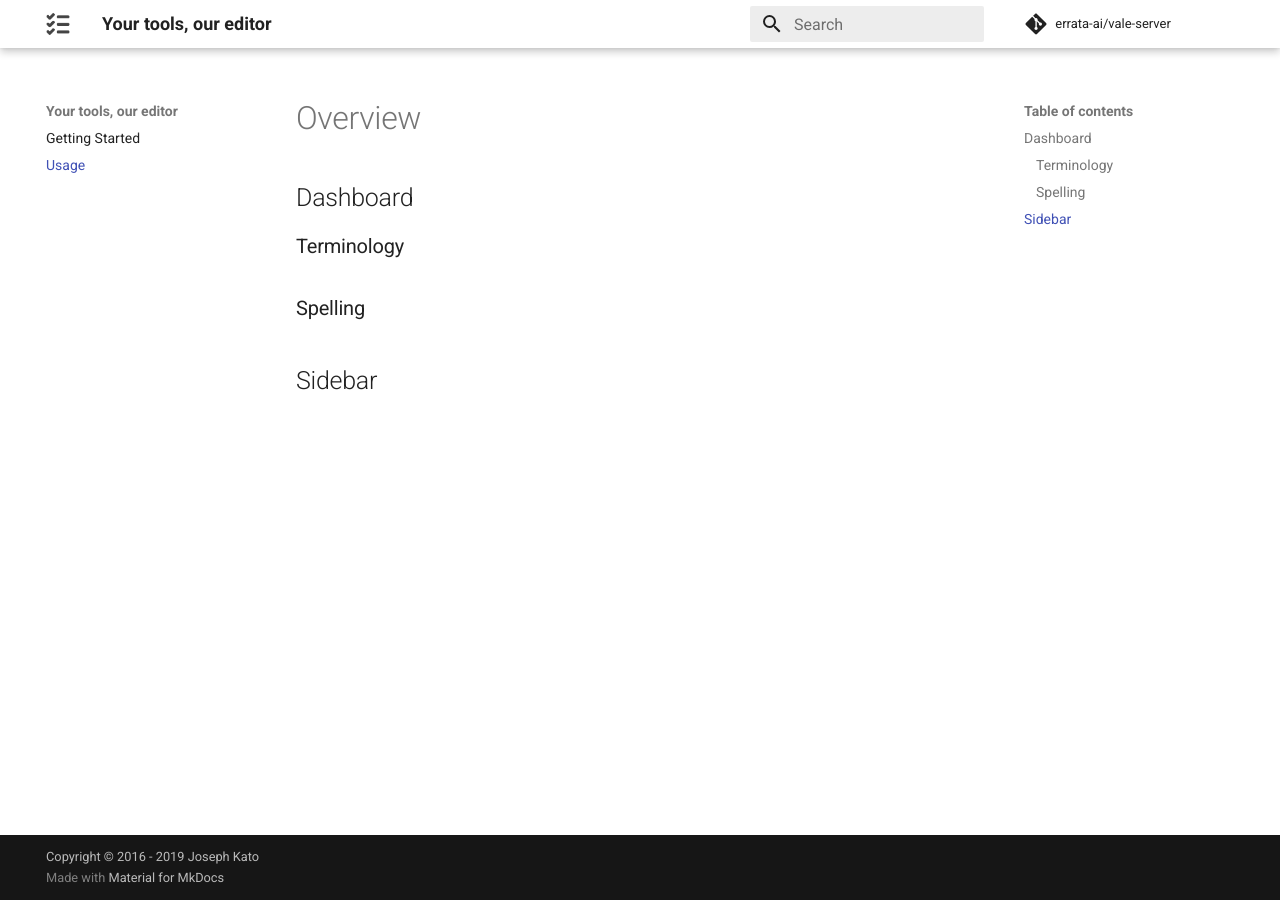
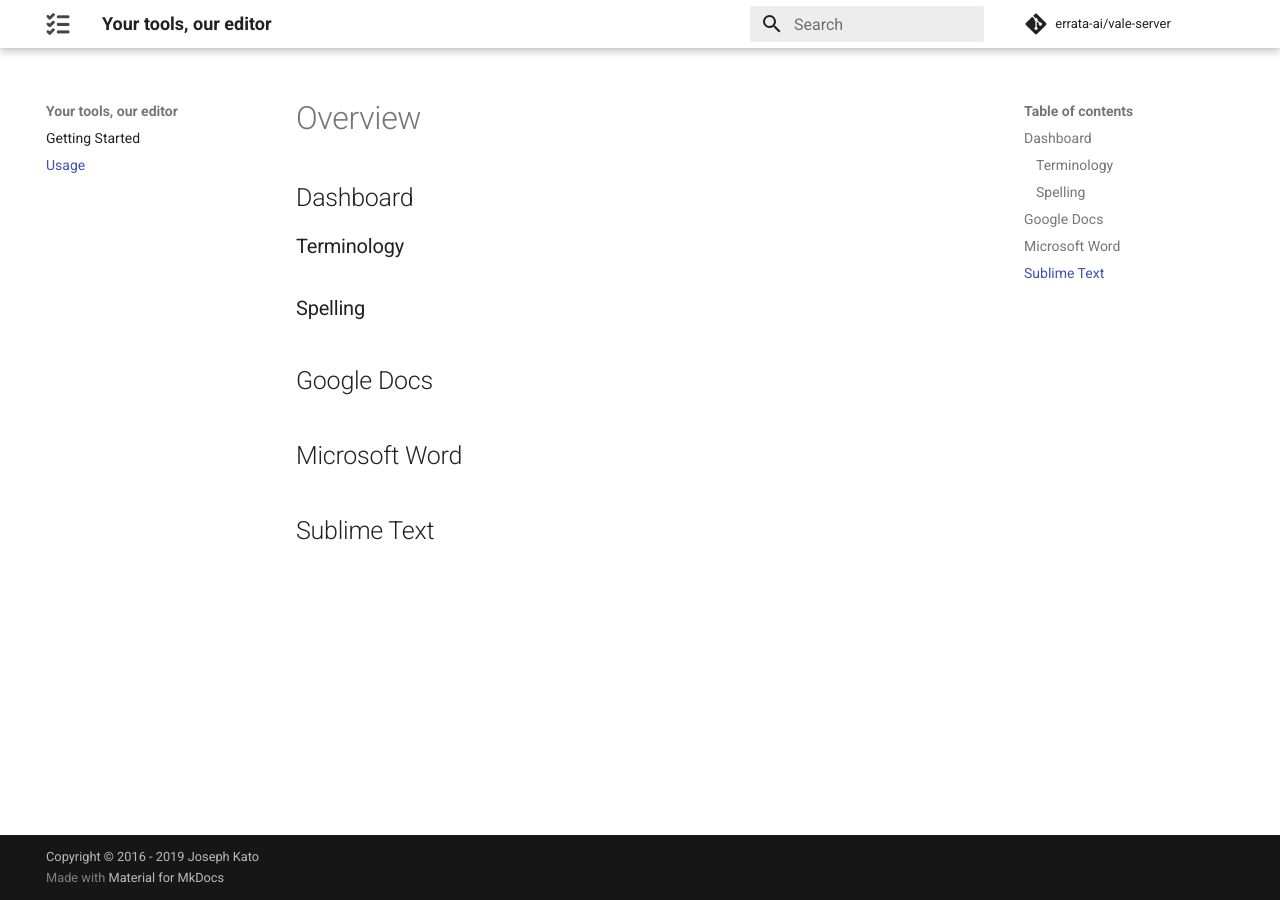
Before and after one commit to vishalbelsare/vale-server, an MkDocs documentation site: the page built from docs/content/usage.md, in a window 1280 px wide. Built offline with MkDocs 1.6.1 and Material for MkDocs 9.7.7, drawn with Linux system fonts in a browser that asks for light colours; nearby versions of some CDN libraries; comment, search, counter and statistics services are not loaded.

Commit message:
WIP: docs

```diff
--- a/docs/content/usage.md
+++ b/docs/content/usage.md
@@ -6,4 +6,8 @@
 
 ### Spelling
 
-## Sidebar
+## Google Docs
+
+## Microsoft Word
+
+## Sublime Text
```
